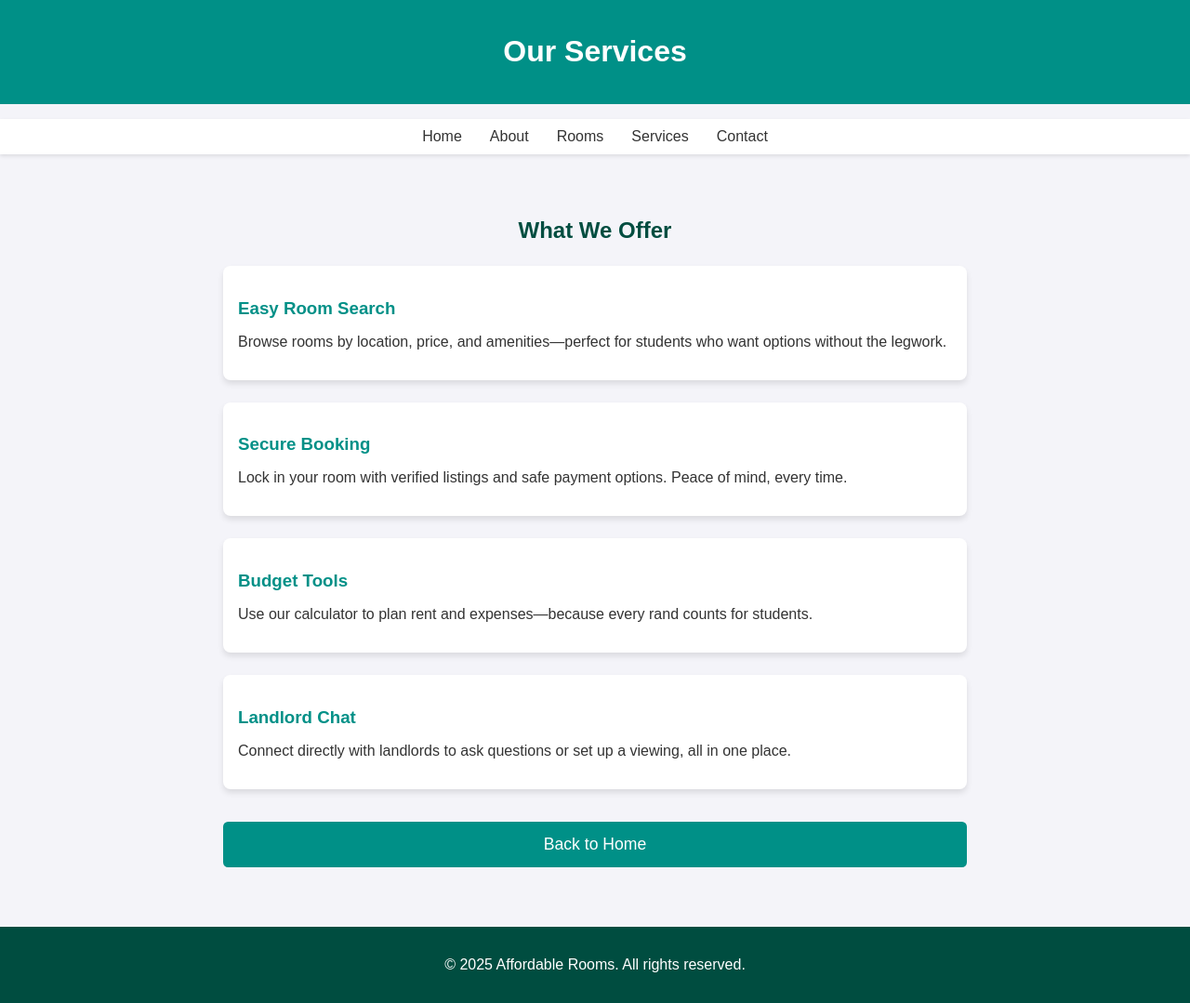
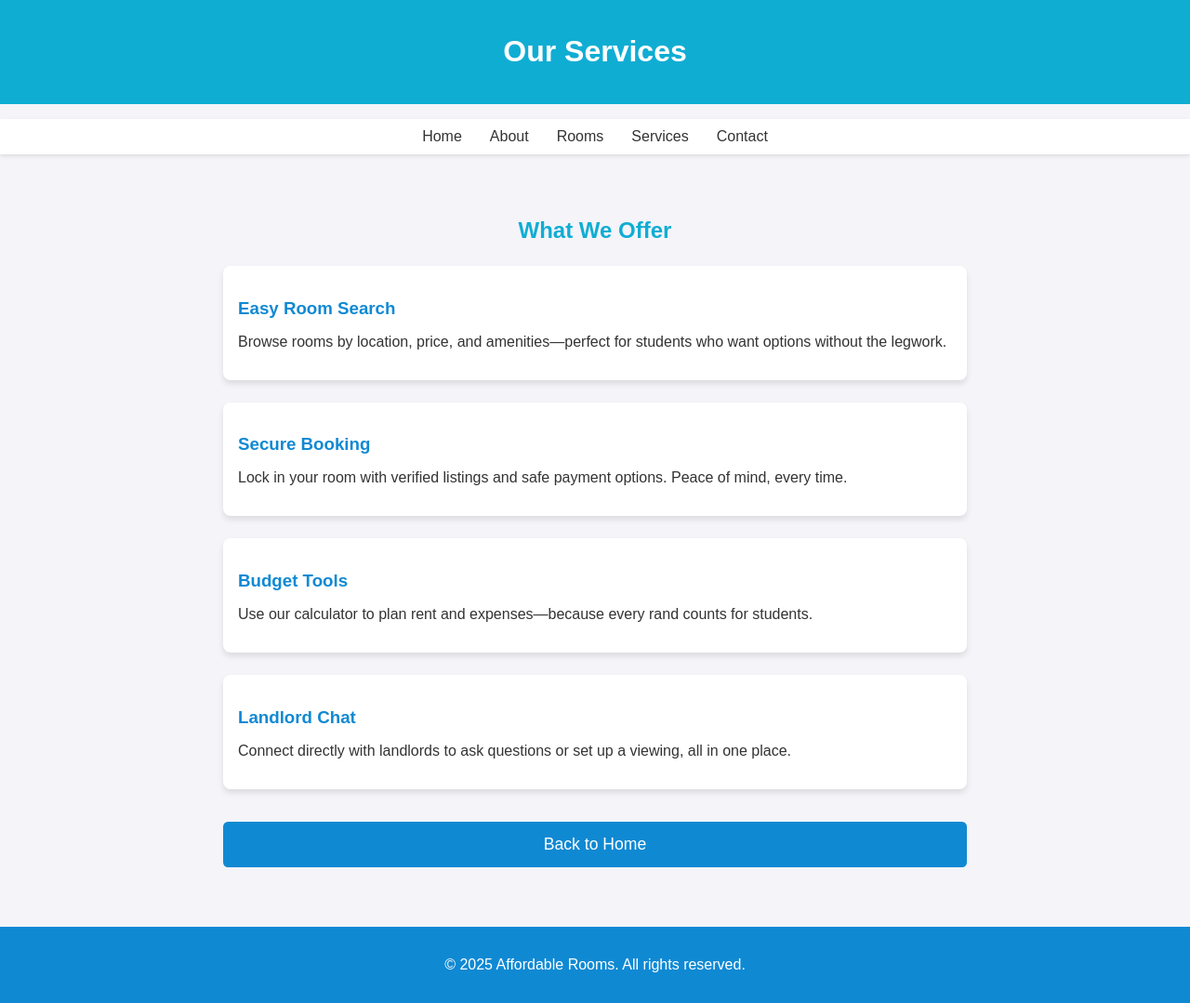
Before and after one commit to dun795/rent-in-plk, a plain HTML site: page services.html in a window 1280 px wide. Shown: the whole page at 93% size. Drawn offline with Linux system fonts and the light colour scheme.

Commit message:
Update services.html

```diff
--- a/services.html
+++ b/services.html
@@ -15,7 +15,7 @@
         }
 
         header {
-            background-color: #009087;
+            background-color: #10add3;
             color: white;
             padding: 1em 0;
             text-align: center;
@@ -57,7 +57,7 @@
 
         .services-section h1 {
             text-align: center;
-            color: #004d40;
+            color: #10add3;
             margin-bottom: 1em;
         }
 
@@ -75,7 +75,7 @@
         }
 
         .service-item h3 {
-            color: #009087;
+            color: #1089d3;
             margin-bottom: 0.5em;
         }
 
@@ -88,7 +88,7 @@
             display: block;
             margin: 2em auto 0;
             padding: 0.8em 1.5em;
-            background-color: #009087;
+            background-color: #1089d3;
             color: white;
             text-decoration: none;
             font-size: 1.1em;
@@ -99,13 +99,13 @@
 
         .back-button:hover {
             transform: scale(1.05);
-            background-color: #004d40;
+            background-color: #1089d3;
         }
 
         footer {
             text-align: center;
             padding: 1em 0;
-            background: #004d40;
+            background: #1089d3;
             color: white;
             margin-top: 2em;
         }
```
